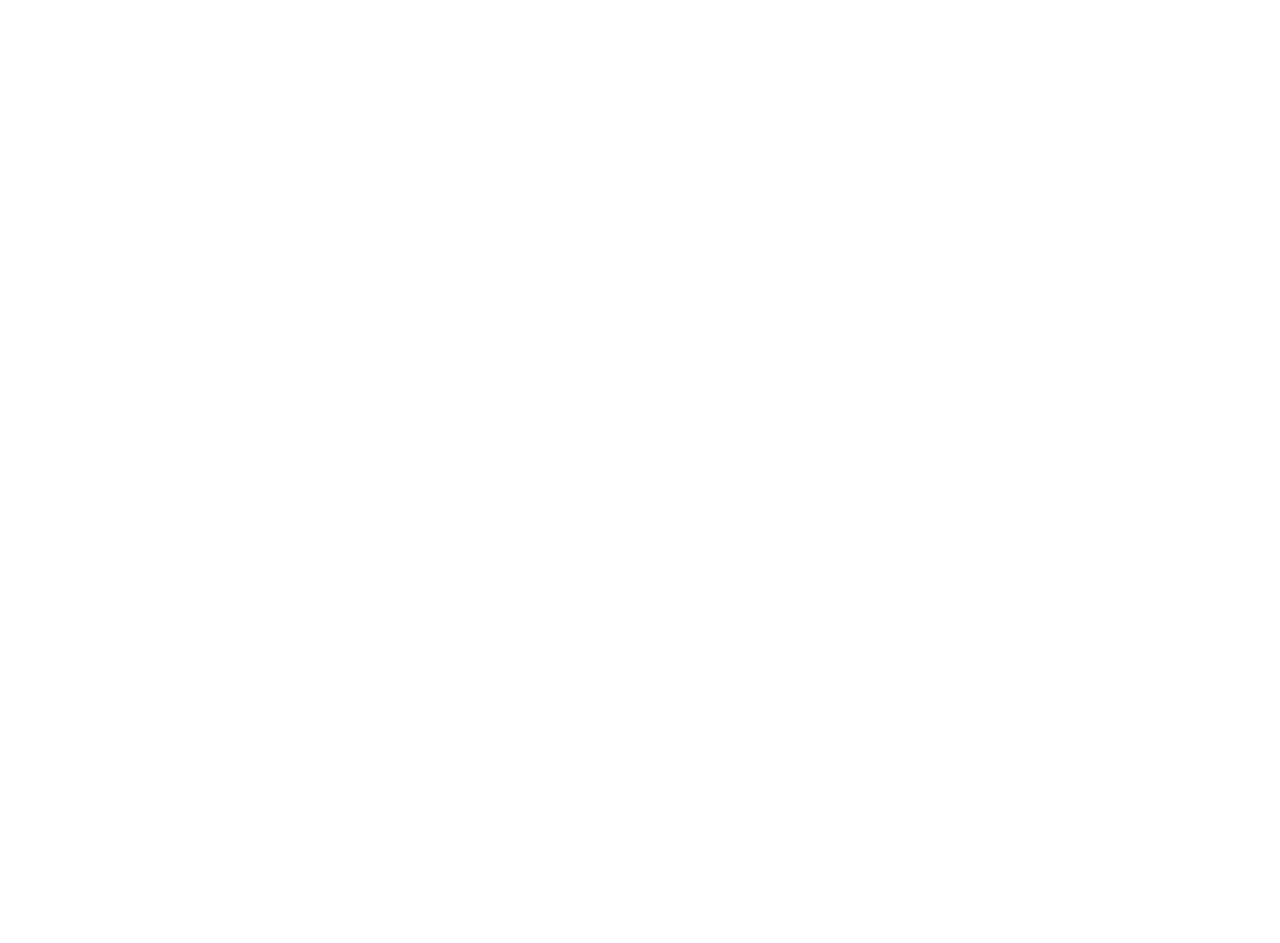
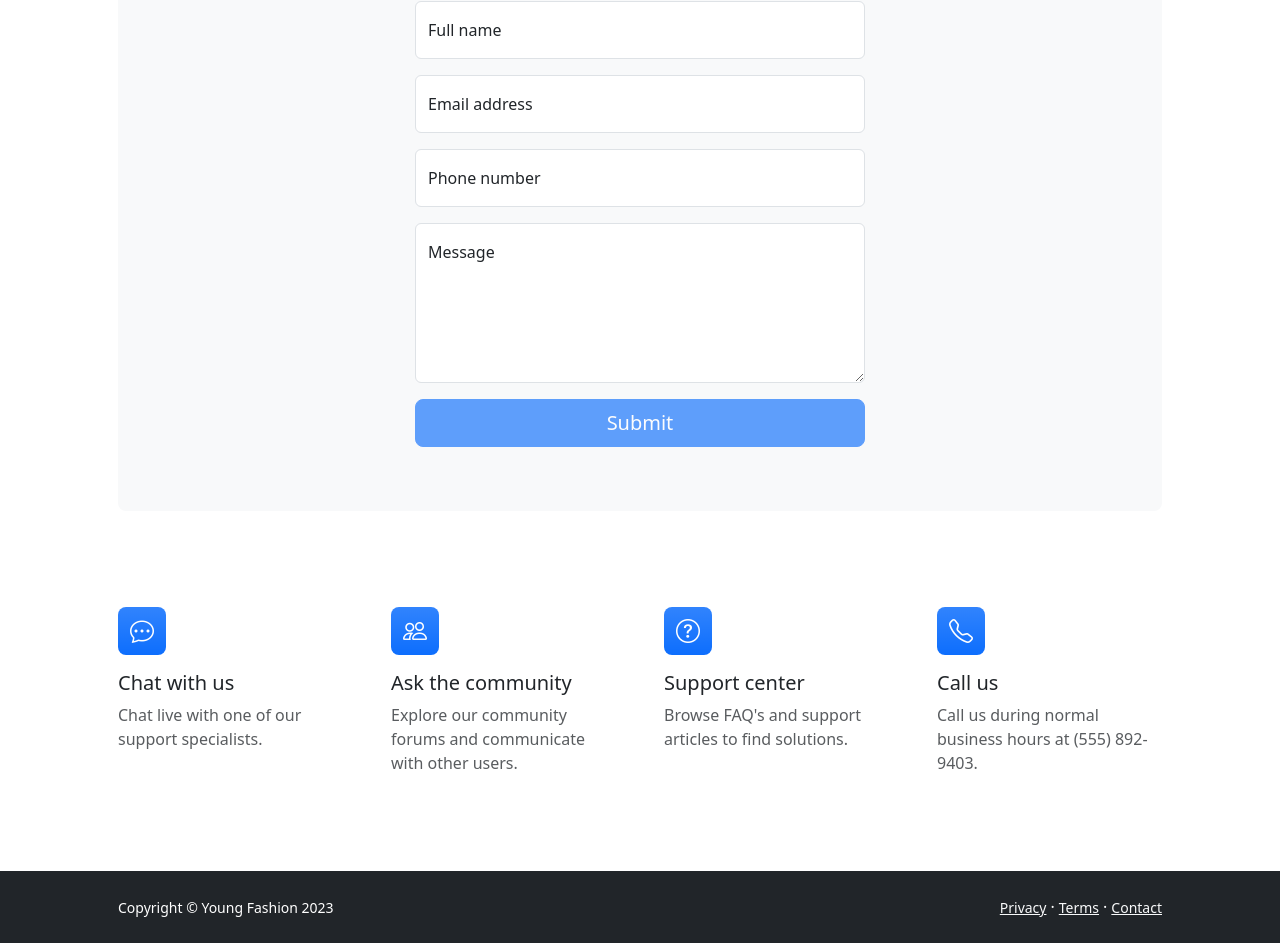
Before and after one commit to PhanThanhDong-Crush/Farmwork1_WE17301, an Angular app: page /contact in a window 1280 px wide. Before the commit this address led to /. Shown: the part 349-1292 px from the top of the page. Before the commit the page ends 800 px from the top, so only its background shows below. Built offline with nearby package versions, Linux system fonts and the light colour scheme.

Commit message:
FW1-40: contact page html css

```diff
--- a/src/app/app.module.ts
+++ b/src/app/app.module.ts
@@ -19,6 +19,7 @@ import { DashboardComponent } from './components/Admin/dashboard/dashboard.compo
 import { CategoriesComponent } from './components/Admin/categories/categories.component';
 import { CategoryAddComponent } from './components/Admin/category-add/category-add.component';
 import { CategoryEditComponent } from './components/Admin/category-edit/category-edit.component';
+import { ContactComponent } from './components/Client/contact/contact.component';
 
 @NgModule( {
   declarations: [
@@ -37,7 +38,8 @@ import { CategoryEditComponent } from './components/Admin/category-edit/category
     DashboardComponent,
     CategoriesComponent,
     CategoryAddComponent,
-    CategoryEditComponent
+    CategoryEditComponent,
+    ContactComponent
   ],
   imports: [
     BrowserModule,
--- /dev/null
+++ b/src/app/components/Client/contact/contact.component.html
@@ -0,0 +1,107 @@
+<section class="py-5">
+    <div class="container px-5">
+        <!-- Contact form-->
+        <div class="bg-light rounded-3 py-5 px-4 px-md-5 mb-5">
+            <div class="text-center mb-5">
+                <div class="feature bg-primary bg-gradient text-white rounded-3 mb-3"><i class="bi bi-envelope"></i>
+                </div>
+                <h1 class="fw-bolder">Get in touch</h1>
+                <p class="lead fw-normal text-muted mb-0">We'd love to hear from you</p>
+            </div>
+            <div class="row gx-5 justify-content-center">
+                <div class="col-lg-8 col-xl-6">
+                    <!-- * * * * * * * * * * * * * * *-->
+                    <!-- * * SB Forms Contact Form * *-->
+                    <!-- * * * * * * * * * * * * * * *-->
+                    <!-- This form is pre-integrated with SB Forms.-->
+                    <!-- To make this form functional, sign up at-->
+                    <!-- https://startbootstrap.com/solution/contact-forms-->
+                    <!-- to get an API token!-->
+                    <form id="contactForm" data-sb-form-api-token="API_TOKEN">
+                        <!-- Name input-->
+                        <div class="form-floating mb-3">
+                            <input class="form-control" id="name" type="text" placeholder="Enter your name..."
+                                data-sb-validations="required" />
+                            <label for="name">Full name</label>
+                            <div class="invalid-feedback" data-sb-feedback="name:required">A name is required.</div>
+                        </div>
+                        <!-- Email address input-->
+                        <div class="form-floating mb-3">
+                            <input class="form-control" id="email" type="email" placeholder="name@example.com"
+                                data-sb-validations="required,email" />
+                            <label for="email">Email address</label>
+                            <div class="invalid-feedback" data-sb-feedback="email:required">An email is required.</div>
+                            <div class="invalid-feedback" data-sb-feedback="email:email">Email is not valid.</div>
+                        </div>
+                        <!-- Phone number input-->
+                        <div class="form-floating mb-3">
+                            <input class="form-control" id="phone" type="tel" placeholder="(123) 456-7890"
+                                data-sb-validations="required" />
+                            <label for="phone">Phone number</label>
+                            <div class="invalid-feedback" data-sb-feedback="phone:required">A phone number is required.
+                            </div>
+                        </div>
+                        <!-- Message input-->
+                        <div class="form-floating mb-3">
+                            <textarea class="form-control" id="message" type="text"
+                                placeholder="Enter your message here..." style="height: 10rem"
+                                data-sb-validations="required"></textarea>
+                            <label for="message">Message</label>
+                            <div class="invalid-feedback" data-sb-feedback="message:required">A message is required.
+                            </div>
+                        </div>
+                        <!-- Submit success message-->
+                        <!---->
+                        <!-- This is what your users will see when the form-->
+                        <!-- has successfully submitted-->
+                        <div class="d-none" id="submitSuccessMessage">
+                            <div class="text-center mb-3">
+                                <div class="fw-bolder">Form submission successful!</div>
+                                To activate this form, sign up at
+                                <br />
+                                <a
+                                    href="https://startbootstrap.com/solution/contact-forms">https://startbootstrap.com/solution/contact-forms</a>
+                            </div>
+                        </div>
+                        <!-- Submit error message-->
+                        <!---->
+                        <!-- This is what your users will see when there is-->
+                        <!-- an error submitting the form-->
+                        <div class="d-none" id="submitErrorMessage">
+                            <div class="text-center text-danger mb-3">Error sending message!</div>
+                        </div>
+                        <!-- Submit Button-->
+                        <div class="d-grid"><button class="btn btn-primary btn-lg disabled" id="submitButton"
+                                type="submit">Submit</button></div>
+                    </form>
+                </div>
+            </div>
+        </div>
+        <!-- Contact cards-->
+        <div class="row gx-5 row-cols-2 row-cols-lg-4 py-5">
+            <div class="col">
+                <div class="feature bg-primary bg-gradient text-white rounded-3 mb-3"><i class="bi bi-chat-dots"></i>
+                </div>
+                <div class="h5 mb-2">Chat with us</div>
+                <p class="text-muted mb-0">Chat live with one of our support specialists.</p>
+            </div>
+            <div class="col">
+                <div class="feature bg-primary bg-gradient text-white rounded-3 mb-3"><i class="bi bi-people"></i></div>
+                <div class="h5">Ask the community</div>
+                <p class="text-muted mb-0">Explore our community forums and communicate with other users.</p>
+            </div>
+            <div class="col">
+                <div class="feature bg-primary bg-gradient text-white rounded-3 mb-3"><i
+                        class="bi bi-question-circle"></i></div>
+                <div class="h5">Support center</div>
+                <p class="text-muted mb-0">Browse FAQ's and support articles to find solutions.</p>
+            </div>
+            <div class="col">
+                <div class="feature bg-primary bg-gradient text-white rounded-3 mb-3"><i class="bi bi-telephone"></i>
+                </div>
+                <div class="h5">Call us</div>
+                <p class="text-muted mb-0">Call us during normal business hours at (555) 892-9403.</p>
+            </div>
+        </div>
+    </div>
+</section>
--- /dev/null
+++ b/src/app/components/Client/contact/contact.component.scss
@@ -0,0 +1,17 @@
+.feature {
+    display: inline-flex;
+    align-items: center;
+    justify-content: center;
+    height: 3rem;
+    width: 3rem;
+    font-size: 1.5rem;
+}
+
+.bg-featured-blog {
+    height: 100%;
+    width: 100%;
+    background-size: cover;
+    background-position: center;
+    background-repeat: no-repeat;
+    min-height: 15rem;
+}
```
Also changed, not shown: src/app/app-routing.module.ts (+8 -6 lines), src/app/components/Client/contact/contact.component.ts (added, +10 -0 lines), 1 other file (tests, documents, lock files or other folders).
